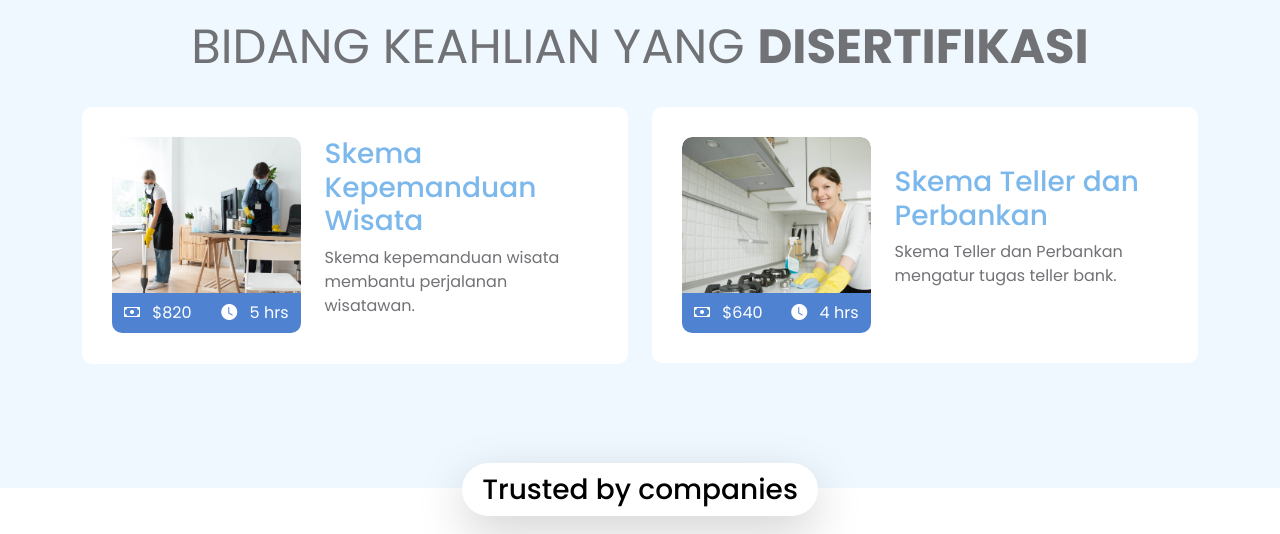
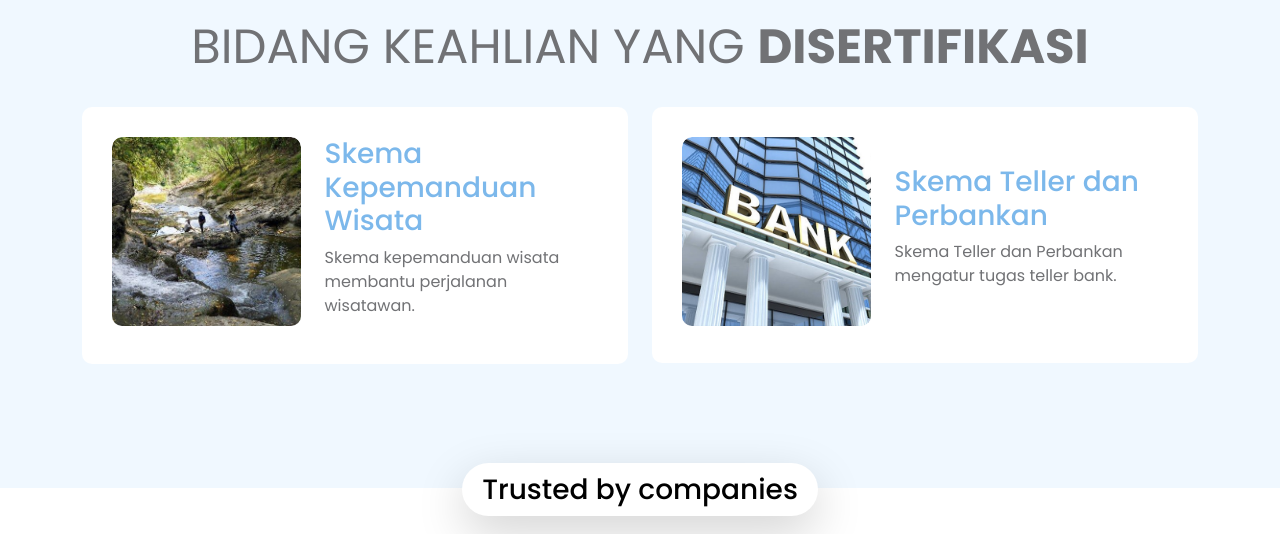
Before and after one commit to stevenhuge/LSP_landingpage, a plain HTML site: page index.html in a window 1280 px wide. Shown: the part 1140-1674 px from the top of the page. Drawn offline with Linux system fonts and the light colour scheme.

Commit message:
ubah gambar

```diff
--- a/index.html
+++ b/index.html
@@ -159,10 +159,10 @@ Free Bootstrap 5 HTML Template
                                     <div class="col-lg-5 col-md-5 col-12">
                                         <div class="services-image-wrap">
                                             <a href="services-detail.html">
-                                                <img src="images/services/people-taking-care-office-cleaning.jpg" class="services-image img-fluid" alt="">
-                                                <img src="images/services/person-taking-care-office.jpg" class="services-image services-image-hover img-fluid" alt="">
+                                                <img src="images/skemawisata.jpg" class="services-image img-fluid" alt="">
+                                                <img src="images/skemawisata2.jpeg" class="services-image services-image-hover img-fluid" alt="">
 
-                                                <div class="services-icon-wrap">
+                                                <!-- <div class="services-icon-wrap">
                                                     <div class="d-flex justify-content-between align-items-center">
                                                         <p class="text-white mb-0">
                                                             <i class="bi-cash me-2"></i>
@@ -174,7 +174,7 @@ Free Bootstrap 5 HTML Template
                                                             5 hrs
                                                         </p>
                                                     </div>
-                                                </div>
+                                                </div> -->
                                             </a>
                                         </div>
                                     </div>
@@ -221,10 +221,10 @@ Free Bootstrap 5 HTML Template
                                     <div class="col-lg-5 col-md-5 col-12">
                                         <div class="services-image-wrap">
                                             <a href="services-detail.html">
-                                                <img src="images/services/young-smiling-woman-wearing-rubber-gloves-cleaning-stove.jpg" class="services-image img-fluid" alt="">
-                                                <img src="images/services/woman-holding-rag-detergent-cleaning-cooker.jpg" class="services-image services-image-hover img-fluid" alt="">
+                                                <img src="images/skemateller2.jpg" class="services-image img-fluid" alt="">
+                                                <img src="images/skemateller.webp" class="services-image services-image-hover img-fluid" alt="">
 
-                                                <div class="services-icon-wrap">
+                                                <!-- <div class="services-icon-wrap">
                                                     <div class="d-flex justify-content-between align-items-center">
                                                         <p class="text-white mb-0">
                                                             <i class="bi-cash me-2"></i>
@@ -236,7 +236,7 @@ Free Bootstrap 5 HTML Template
                                                             4 hrs
                                                         </p>
                                                     </div>
-                                                </div>
+                                                </div> -->
                                             </a>
                                         </div>
                                     </div>
```
Also changed, not shown: images/skemateller.webp (added), images/skemateller2.jpg (added), images/skemawisata.jpg (added), images/skemawisata2.jpeg (added).
